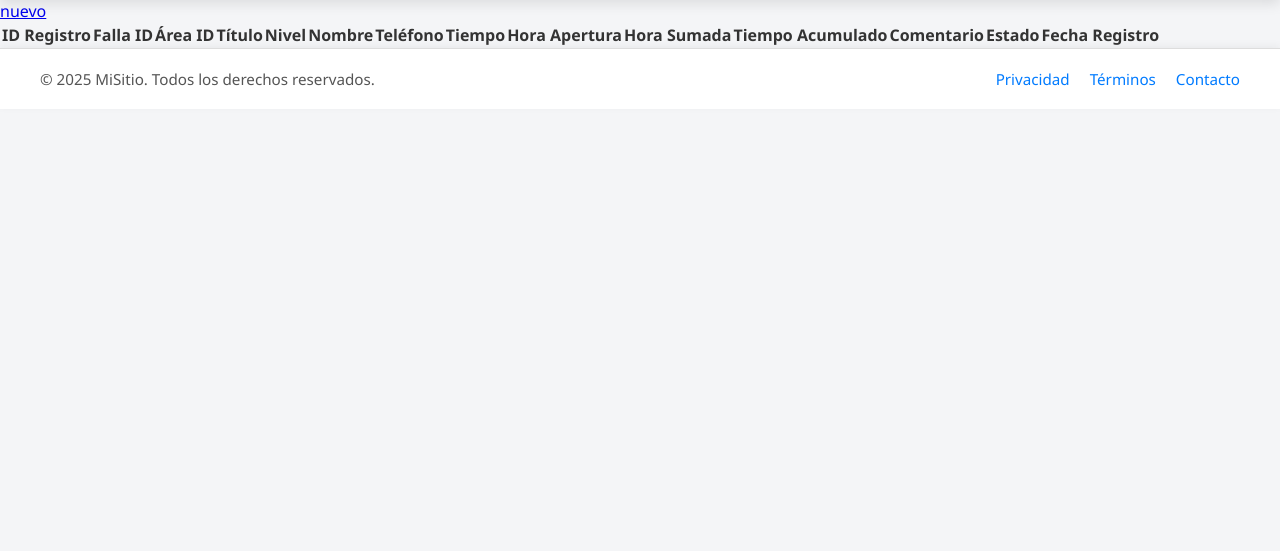
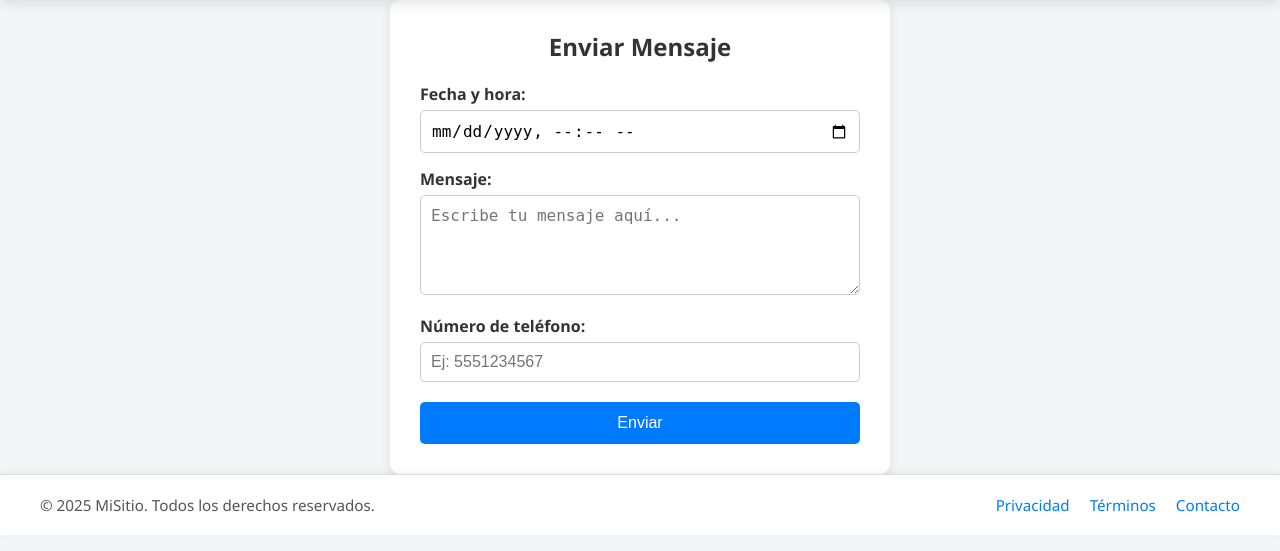
Before and after one commit to NEGROY/cnocnotifi, a PHP site: page /MVC1/index.php?op=nuevo in a window 1280 px wide. Shown: the part 79-630 px from the top of the page. Run offline with PHP 8.4, Linux system fonts and the light colour scheme; data that the repository does not hold is empty.

Commit message:
:sparkles: NUEVO FORM

```diff
--- a/controlador/controller.php
+++ b/controlador/controller.php
@@ -16,4 +16,11 @@ class modeloController{
         $dato     = $producto->mostrar('tb_escalaciones_registro', 'estado = 1');
         require_once("./vista/index.php");
     }
+
+    // NUEVO OP
+    static function nuevo(){
+        require_once("./vista/nuevo.php");
+    }
+
+
 }
--- a/index.php
+++ b/index.php
@@ -2,6 +2,10 @@
 require_once("config.php");
 require_once("./controlador/controller.php");
 
-
-
-modeloController::pruebas();
+if(isset($_GET['op'])) {
+    //if(method_exists(modeloController,$_GET['op']))
+        modeloController::{$_GET['op']}();
+}else{
+    modeloController::pruebas();
+//endif;
+}
--- a/vista/css/app.css
+++ b/vista/css/app.css
@@ -128,3 +128,58 @@ footer {
     text-align: center;
   }
 }
+
+
+/* estilos para el formulacio llamado nuevo */
+
+   .form-container {
+      background-color: #fff;
+      max-width: 500px;
+      margin: auto;
+      padding: 30px;
+      border-radius: 10px;
+      box-shadow: 0 4px 12px rgba(0,0,0,0.1);
+    }
+
+    h2 {
+      text-align: center;
+      margin-bottom: 20px;
+      color: #333;
+    }
+
+    label {
+      display: block;
+      margin-top: 15px;
+      font-weight: bold;
+    }
+
+    input, textarea {
+      width: 100%;
+      padding: 10px;
+      margin-top: 5px;
+      border-radius: 5px;
+      border: 1px solid #ccc;
+      font-size: 16px;
+    }
+
+    textarea {
+      resize: vertical;
+      min-height: 100px;
+    }
+
+    button {
+      margin-top: 20px;
+      width: 100%;
+      padding: 12px;
+      background-color: #007bff;
+      color: white;
+      border: none;
+      border-radius: 5px;
+      font-size: 16px;
+      cursor: pointer;
+      transition: background 0.3s ease;
+    }
+
+    button:hover {
+      background-color: #0056b3;
+    }
--- a/vista/index.php
+++ b/vista/index.php
@@ -4,6 +4,7 @@
 ?>
 
     <a href="index.php?op=nuevo" class="btn">nuevo</a>
+
     <table>
       <tr>
         <th>ID Registro</th>
--- /dev/null
+++ b/vista/nuevo.php
@@ -0,0 +1,25 @@
+<?php
+    require_once("layout/header.php");
+    //    var_dump($dato);
+?>
+
+
+  <div class="form-container">
+    <h2>Enviar Mensaje</h2>
+    <form action="procesar.php" method="POST">
+      <label for="fechaHora">Fecha y hora:</label>
+      <input type="datetime-local" id="fechaHora" name="fecha_hora" required>
+
+      <label for="mensaje">Mensaje:</label>
+      <textarea id="mensaje" name="mensaje" placeholder="Escribe tu mensaje aquí..." required></textarea>
+
+      <label for="numero">Número de teléfono:</label>
+      <input type="tel" id="numero" name="numero" pattern="[0-9]{8,15}" placeholder="Ej: 5551234567" required>
+
+      <button type="submit">Enviar</button>
+    </form>
+  </div>
+
+
+<?php
+require_once("layout/footer.php");
```
